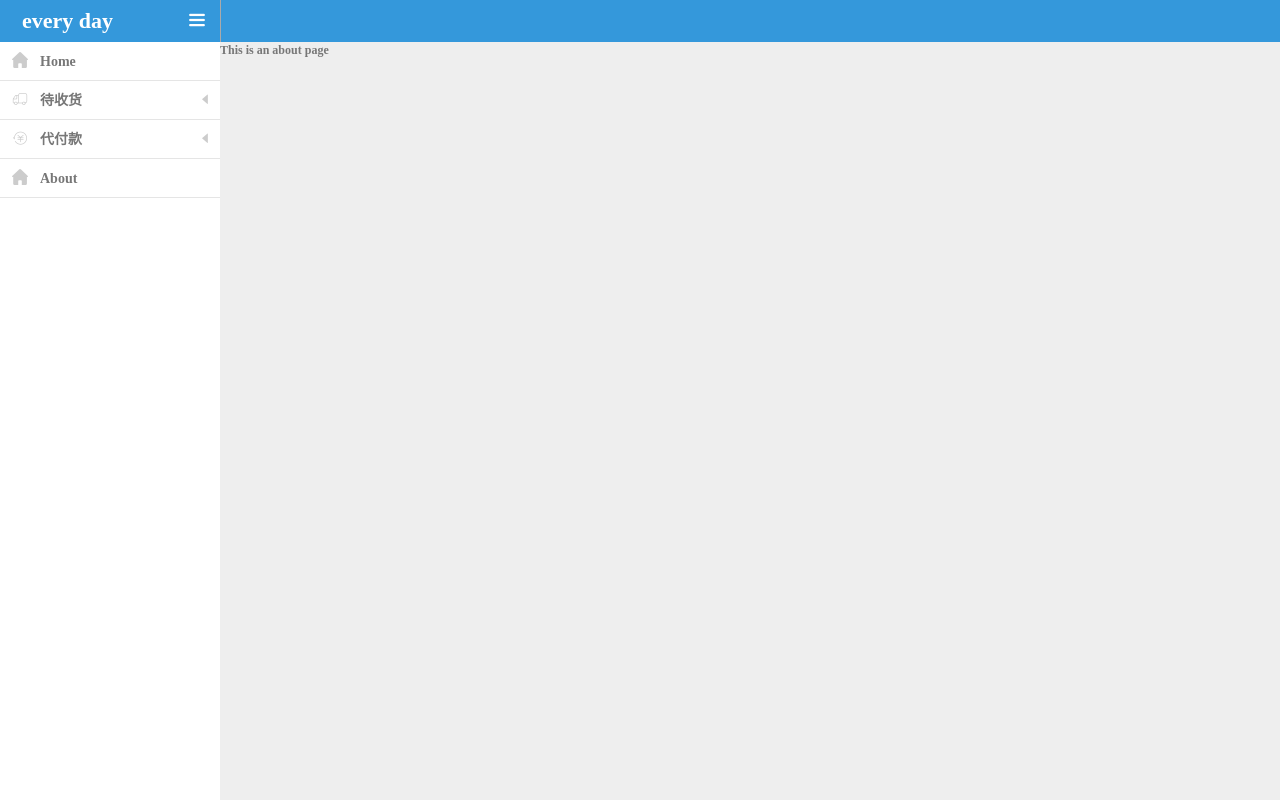
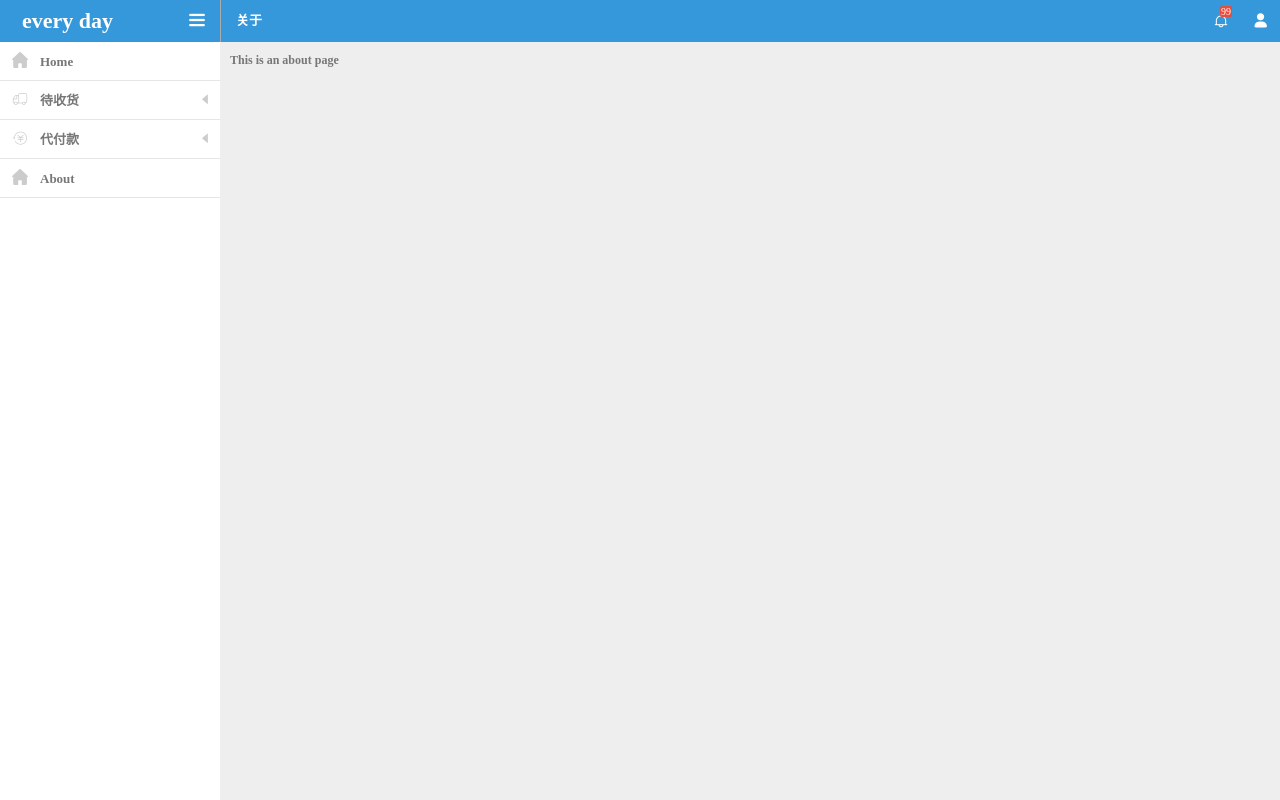
Before and after one commit to 714671404/every_day_admin, a Vue app: page /about in a window 1280 px wide. Built offline with nearby package versions, Linux system fonts and the light colour scheme.

Commit message:
2019-10-4 04:05:25

```diff
--- a/src/assets/css/elements/_transition.scss
+++ b/src/assets/css/elements/_transition.scss
@@ -11,3 +11,20 @@
 .fade-enter-active, .fade-leave-active {
     height: 0;
 }
+.bounce-enter-active {
+    animation: bounce-in .5s;
+}
+.bounce-leave-active {
+    animation: bounce-in .5s reverse;
+}
+@keyframes bounce-in {
+    0% {
+        transform: scale(0);
+    }
+    50% {
+        transform: scale(1.4);
+    }
+    100% {
+        transform: scale(1);
+    }
+}
--- a/src/assets/css/elements/main.css
+++ b/src/assets/css/elements/main.css
@@ -34,6 +34,7 @@ body {
 	width: 220px;
 	background-color: #fff;
 	transition: all 150ms;
+	z-index: 200;
 }
 .navbar-header {
 	background: #3498db;
@@ -82,7 +83,7 @@ body {
 	color: #777;
 	font-weight: 600;
 	padding: 0 0 0 12px;
-	font-size: 14px;
+	font-size: 13px;
 }
 .navbar-content>.nav>li>a>i+span+i {
 	font-size: 10px;
@@ -95,11 +96,15 @@ body {
 .wrapper>.open {
 	margin-left: 40px;
 }
+.wrapper>.close {
+	width: 40px;
+	transition: all .3s;
+}
 .direction {
 	transform: rotate(-90deg);
 	/*transition: all .3s;*/
 }
-.nav>li:hover {
+.navbar-content>.nav>li:hover {
 	background: #e9e9e9;
 }
 .nav-menu {
@@ -142,6 +147,72 @@ body {
 	background: #3498db;
 	border-left: 1px solid #aaa;
 }
+.header-content {
+
+}
+.left-content {
+	float: left;
+	font-size: 13px;
+	font-weight: 600;
+	color: #fff;
+	height: 42px;
+	line-height: 42px;
+	margin-left: 15px;
+}
+.right-content {
+	float: right;
+	height: 42px;
+}
+.header-message, .header-user {
+	position: relative;
+	display: inline-block;
+	vertical-align: top;
+}
+.header-message>.nav, .header-user>.nav {
+	position: absolute;
+	background: #fff;
+	z-index: 201;
+	right: 0;
+	min-width: 140px;
+	border: 1px solid #ccc;
+}
+.header-user>button, .header-message>button {
+	height: 42px;
+}
+.header-user>button {
+	font-size: 15px;
+	vertical-align: top;
+}
+.header-user>.open {
+	background-color: #217dbb;
+	border-color: #1c699d;
+}
+.header-message>button>span {
+	background-color: #e74c3c;
+	color: #fff;
+	padding: 0 1px;
+	position: absolute;
+	border-radius: 2px;
+	left: 19px;
+	top: 6px;
+	font-size: 10px;
+	display: block;
+}
+.header-user>.nav>li>a {
+	display: block;
+	padding: 8px 20px;
+	cursor: pointer;
+}
+.header-user>.nav>.title {
+	padding: 12px 20px;
+	border-bottom: 1px solid #e5e5e5;
+	text-align: center;
+	margin-bottom: 5px;
+}
+.header-user>.nav>li>a:hover {
+	background: #3498ED;
+	border-radius: 3px;
+}
 .content {
 	position: absolute;
 	top: 42px;
@@ -150,13 +221,13 @@ body {
 	bottom: 0;
 	overflow-x: hidden;
 	overflow-y: auto;
-	/*background: rebeccapurple;*/
-	background: #eee;
+	padding:10px;
 }
 .btn {
-	padding: 17px;
+	padding: 12px;
 	color: #fff;
 	cursor: pointer;
+	display: inline-block;
 }
 .btn:hover {
 	background-color: #217dbb;
--- a/src/router/routes.js
+++ b/src/router/routes.js
@@ -14,17 +14,26 @@ export default [
 			{
 				path: 'home',
 				name: 'home',
-				component: path('Home')
+				component: path('Home'),
+				meta: {
+					title: '首页'
+				}
 			},
 			{
 				path: 'about',
 				name: 'about',
-				component: path('About')
+				component: path('About'),
+				meta: {
+					title: '关于'
+				}
 			},
 			{
 				path: 'error',
 				name: 'error',
-				component: path('errors/error')
+				component: path('errors/error'),
+				meta: {
+					title: '页面不存在'
+				}
 			}
 		]
 	},
--- a/src/views/components/Head.vue
+++ b/src/views/components/Head.vue
@@ -1,10 +1,58 @@
 <template>
 	<div class="header">
-
+		<div class="header-content">
+			<div class="left-content">{{ title }}</div>
+			<div class="right-content">
+				<div class="header-message">
+					<button type="button" class="iconfont icon-xiaoxi btn">
+						<span>{{ message.number }}</span>
+					</button>
+					<!--
+						消息列表没有想好
+						<ul class="nav" v-show="status.message"></ul>
+					-->
+				</div>
+				<div class="header-user">
+					<button type="button"
+							class="iconfont icon-yonghu btn"
+							:class="{open: status.user}"
+							@click="status.user = !status.user"
+					></button>
+					<transition name="bounce">
+						<ul class="nav" v-show="status.user">
+							<li class="title">admin</li>
+							<li><router-link to="/">个人信息</router-link></li>
+							<li><router-link to="/">设置</router-link></li>
+							<li><router-link to="/">退出登录</router-link></li>
+						</ul>
+					</transition>
+				</div>
+			</div>
+			<div style="clear: both"></div>
+		</div>
 	</div>
 </template>
 <script>
 	export default {
-		name: 'v-head'
+		name: 'v-head',
+		data: () => ({
+			status: {
+				message: false,
+				user: false
+			},
+			message: {
+				number: 99
+			}
+		}),
+		computed: {
+			title () {
+				return this.$route.meta.title
+			}
+		},
+		methods: {
+			test() {
+				console.log(this.$route)
+			}
+		}
 	}
 </script>
--- a/src/views/components/Sidebar.vue
+++ b/src/views/components/Sidebar.vue
@@ -1,8 +1,11 @@
 <template>
-	<div class="sidebar">
+	<div class="sidebar" :class="{close: !sidebar_status}">
 		<div class="navbar-header">
 			<router-link to="/" class="log" v-show="sidebar_status">every day</router-link>
-			<button type="button" class="iconfont icon-more-line btn menu-button" @click="sidebar_update_status"></button>
+			<button type="button"
+					class="iconfont icon-more-line btn menu-button"
+					@click="sidebar_update_status"
+			></button>
 		</div>
 		<div class="navbar-content">
 			<ul class="nav">
@@ -11,7 +14,7 @@
 						<li :key="index">
 							<router-link :to="{path: menu_item.path}">
 								<i class="iconfont" :class="menu_item.left_class"></i>
-								<span>{{ menu_item.name }}</span>
+								<span v-show="sidebar_status">{{ menu_item.name }}</span>
 							</router-link>
 						</li>
 					</template>
@@ -19,10 +22,12 @@
 						<li :key="index" :class="{open: menu_items_status === index}">
 							<a href="javascript:void(0);" @click="nav_open(index)">
 								<i class="iconfont" :class="menu_item.left_class"></i>
-								<span>{{ menu_item.name }}</span>
-								<i class="iconfont icon-left-point" :class="{direction: menu_items_status === index}"></i>
+								<span v-show="sidebar_status">{{ menu_item.name }}</span>
+								<i v-show="sidebar_status"
+								   class="iconfont icon-left-point"
+								   :class="{direction: menu_items_status === index}"
+								></i>
 							</a>
-							<template v-if="sidebar_status">
 							<template v-if="menu_items_status === index">
 								<ul class="nav-menu">
 									<template v-for="(item, i) in menu_item.children">
@@ -32,18 +37,6 @@
 									</template>
 								</ul>
 							</template>
-							</template>
-<!--							<template v-else>-->
-<!--								<template v-if="menu_items_status === index">-->
-<!--									<ul class="nav-menu-small">-->
-<!--										<template v-for="(item, i) in menu_item.children">-->
-<!--											<li :key="i">-->
-<!--												<router-link :to="{path: item.path}">{{ item.name }}</router-link>-->
-<!--											</li>-->
-<!--										</template>-->
-<!--									</ul>-->
-<!--								</template>-->
-<!--							</template>-->
 						</li>
 					</template>
 				</template>
@@ -101,6 +94,7 @@
 				this.menu_items_status = this.menu_items_status === index ? false : index
 			},
 			sidebar_update_status() {
+				this.menu_items_status = false;
 				this.$store.commit('sidebar_update_status')
 			}
 		}
```
Lines whose indentation alone changed are shown as unchanged.
